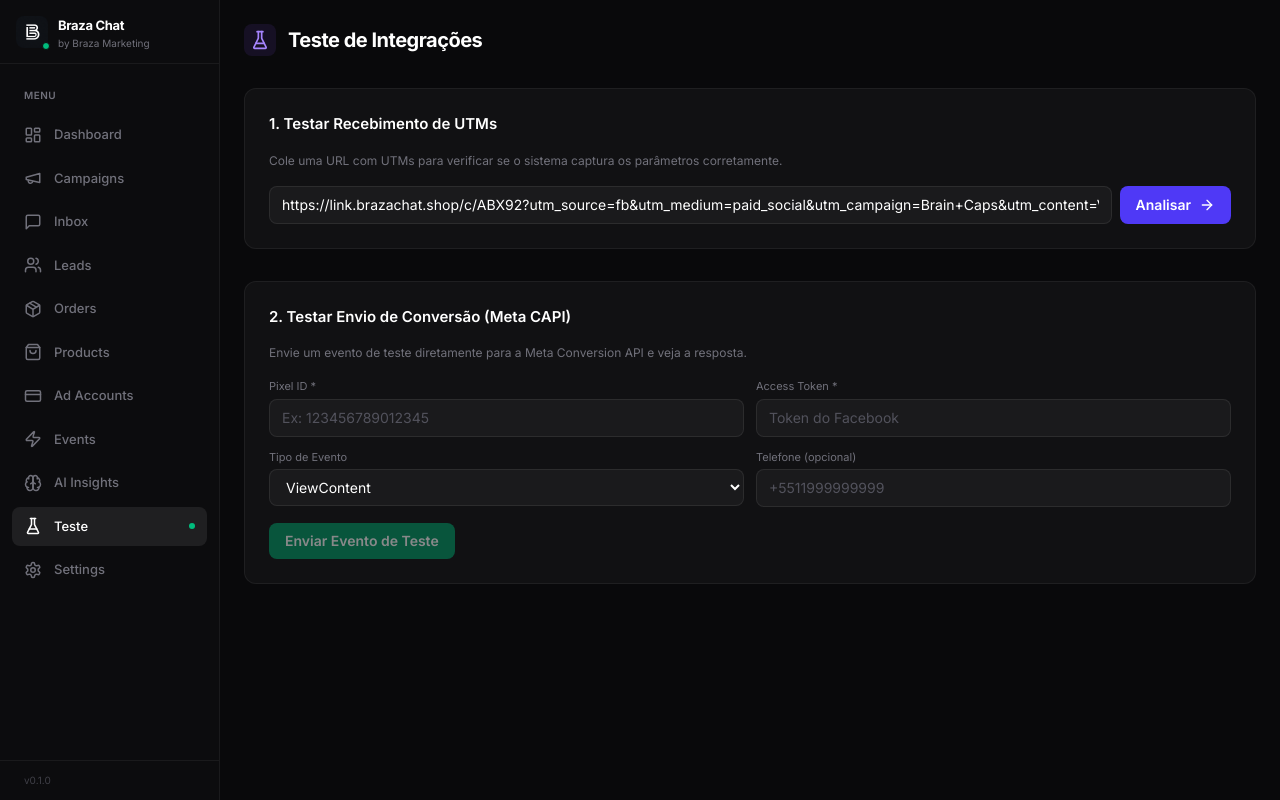
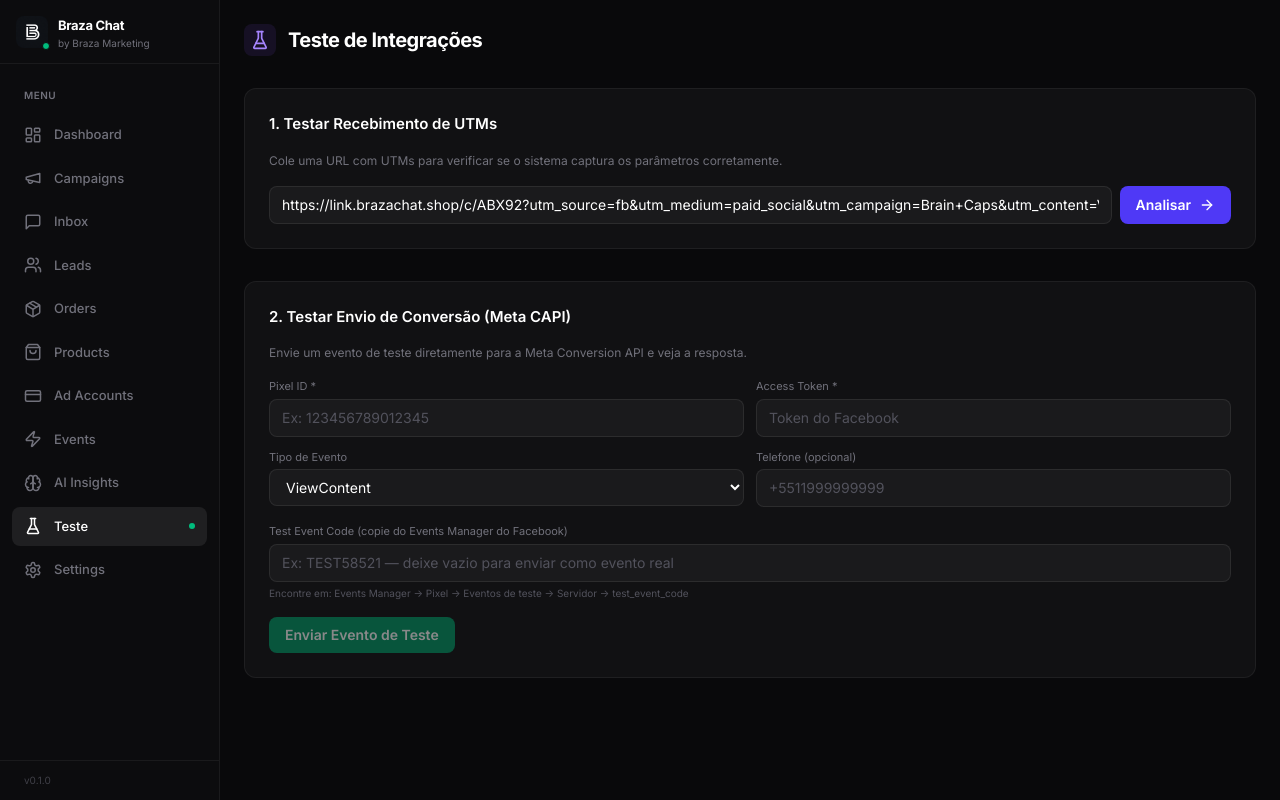
Before and after one commit to devbraza/braza.commerce, a Next.js app in the folder packages/web/: page /teste in a window 1280 px wide. Built offline with nearby package versions, Linux system fonts and the light colour scheme.

Commit message:
fix: add test_event_code field to CAPI test page
Operator pastes the code from Facebook Events Manager instead of
generating random one. Empty field sends as real event (no test code).

Co-Authored-By: Claude Opus 4.6 (1M context) <noreply@anthropic.com>

```diff
--- a/packages/web/src/app/teste/page.tsx
+++ b/packages/web/src/app/teste/page.tsx
@@ -15,6 +15,7 @@ export default function TestePage() {
   const [capiAccessToken, setCapiAccessToken] = useState('');
   const [capiEventName, setCapiEventName] = useState('ViewContent');
   const [capiPhone, setCapiPhone] = useState('');
+  const [capiTestCode, setCapiTestCode] = useState('');
   const [capiResult, setCapiResult] = useState<{ success: boolean; response: string } | null>(null);
   const [capiLoading, setCapiLoading] = useState(false);
 
@@ -71,7 +72,7 @@ export default function TestePage() {
           },
         },
       ],
-      test_event_code: 'TEST' + Math.floor(Math.random() * 90000 + 10000),
+      ...(capiTestCode && { test_event_code: capiTestCode }),
     };
 
     try {
@@ -213,6 +214,17 @@ export default function TestePage() {
             </div>
           </div>
 
+          <div>
+            <label className="mb-1 block text-[11px] text-zinc-500">Test Event Code (copie do Events Manager do Facebook)</label>
+            <input
+              value={capiTestCode}
+              onChange={(e) => setCapiTestCode(e.target.value)}
+              placeholder="Ex: TEST58521 — deixe vazio para enviar como evento real"
+              className={inputClass}
+            />
+            <p className="mt-1 text-[10px] text-zinc-600">Encontre em: Events Manager → Pixel → Eventos de teste → Servidor → test_event_code</p>
+          </div>
+
           <button
             onClick={sendTestEvent}
             disabled={!capiPixelId || !capiAccessToken || capiLoading}
```
